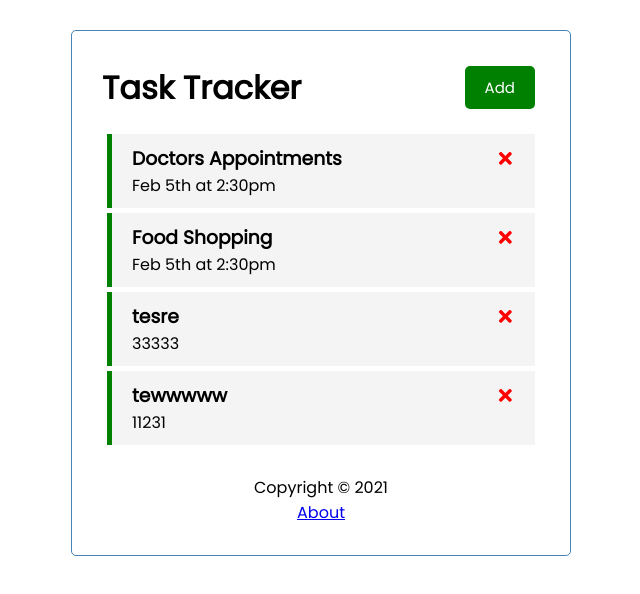
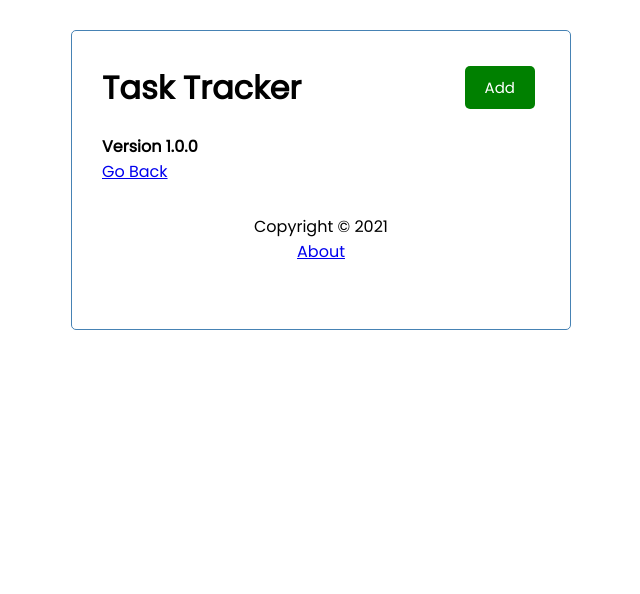
Before and after one commit to sandromiranda/react-task-tracker, a React (Create React App) app: page /about in a window 1280 px wide. Shown: the top 594 px of the page, without its empty margins (319-959 px from the left). Built offline with nearby package versions, Linux system fonts and the light colour scheme; data requests are answered from the project's data file.

Commit message:
added About page

```diff
--- a/src/App.js
+++ b/src/App.js
@@ -1,8 +1,10 @@
 import { useState, useEffect } from 'react'
+import { BrowserRouter as Router, Route } from 'react-router-dom'
 import Header from './components/Header'
 import Footer from './components/Footer'
 import Tasks from './components/Tasks'
 import AddTask from './components/AddTask'
+import About from './components/About'
 
 const App = () => {
 
@@ -92,12 +94,20 @@
   return (
     //this is actually JSX, not html
     //it will allow to return only one element - on this example is 'div', but could be any other
-    <div className='container'>
-      <Header onAdd={() => setShowAddTask(!showAddTask)} showAdd={showAddTask} />
-      {showAddTask && <AddTask onAdd={addTask} />}
-      {tasks.length > 0 ? <Tasks tasks={tasks} onDelete={deleteTask} onToggle={toggleReminder} /> : 'No tasks to show'}
-      <Footer />
-    </div>
+    <Router>
+      <div className='container'>
+        <Header onAdd={() => setShowAddTask(!showAddTask)} showAdd={showAddTask} />
+
+        <Route path='/' exact render={(props) => (
+          <>
+            {showAddTask && <AddTask onAdd={addTask} />}
+            {tasks.length > 0 ? (<Tasks tasks={tasks} onDelete={deleteTask} onToggle={toggleReminder} />) : ('No tasks to show')}
+          </>
+        )} />
+        <Route path='/about' component={About} />
+        <Footer />
+      </div>
+    </Router>
   )
 }
 
--- a/src/components/About.js
+++ b/src/components/About.js
@@ -0,0 +1,10 @@
+const About = () => {
+    return (
+        <div>
+            <h4>Version 1.0.0</h4>
+            <a href='/'>Go Back</a>
+        </div>
+    )
+}
+
+export default About
```
